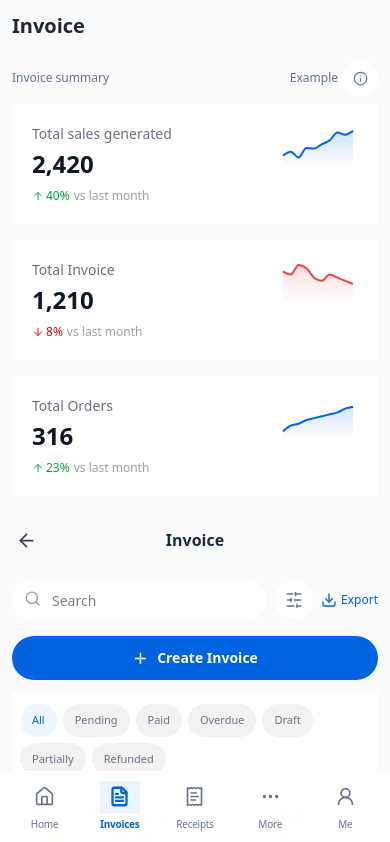
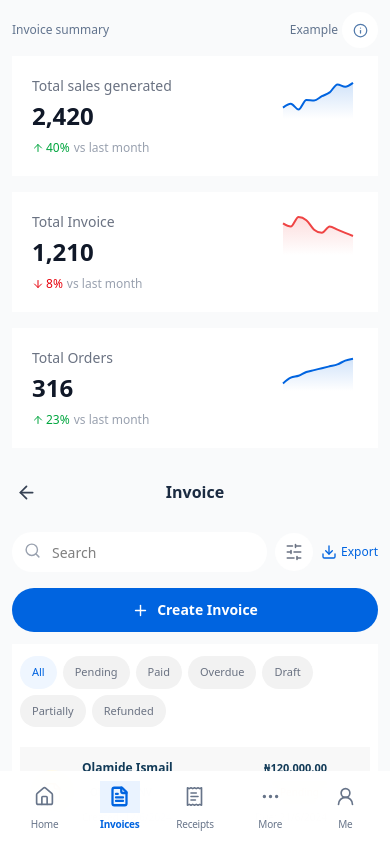
Before and after one commit to octalve-core/octalve-invoice, a Next.js app: page /dashboard/invoice in a window 390 px wide. Shown: the top 842 px of the page. Built offline with nearby package versions, Linux system fonts and the light colour scheme.

Commit message:
Batch Y: adopt consistent merchant heading without duplicate mobile record headers

```diff
--- a/app/(dashboard)/dashboard/invoice/page.tsx
+++ b/app/(dashboard)/dashboard/invoice/page.tsx
@@ -1,9 +1,10 @@
 "use client";
 import { InvoiceListSection } from "@/src/features/invoices/sections/InvoiceListSection";
 import { InvoiceMetricsSection } from "@/src/features/invoices/sections/InvoiceMetricsSection";
+import {MerchantPageHeading} from "@/components/dashboard/ui/MerchantPageHeading";
 export default function InvoicePage(){
  return <div className="min-w-0 space-y-5">
-  <h1 className="text-xl font-bold text-[#1d2838] md:text-2xl">Invoice</h1>
+  <MerchantPageHeading title="Invoice" description="Create, review and manage invoices" hideOnMobile/>
   <InvoiceMetricsSection/>
   <InvoiceListSection/>
  </div>;
```
